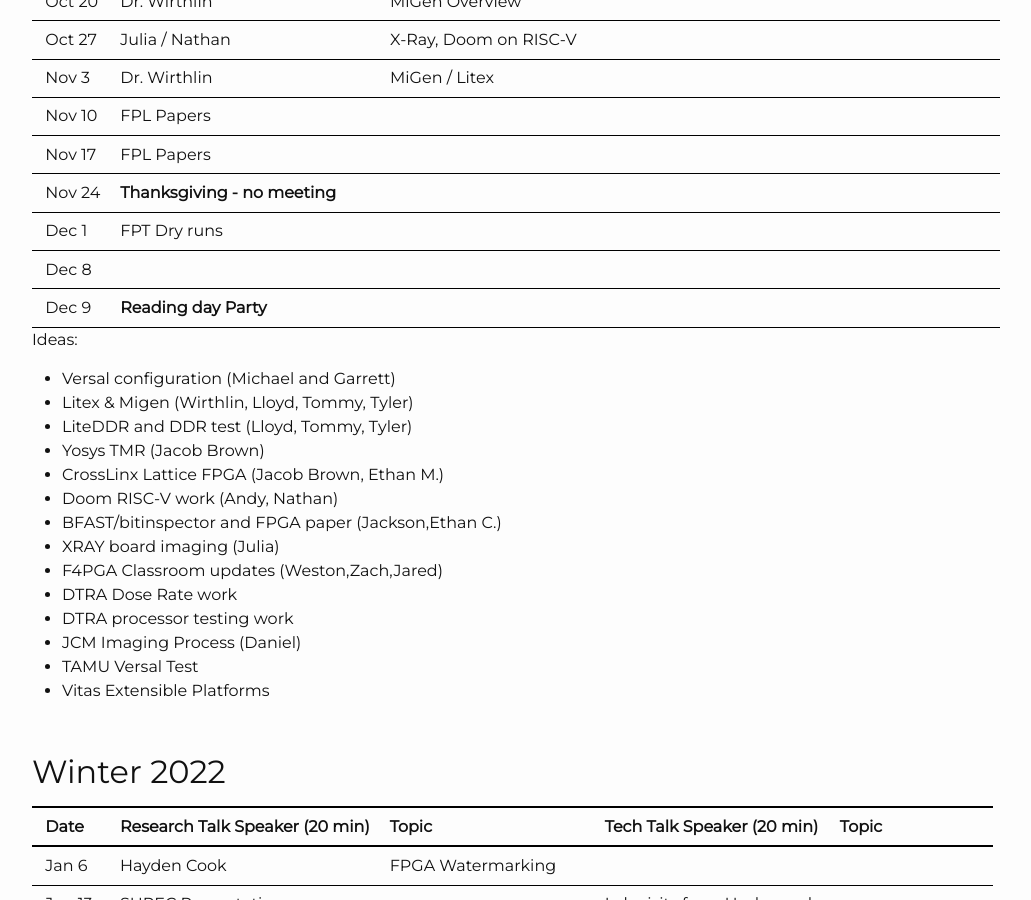
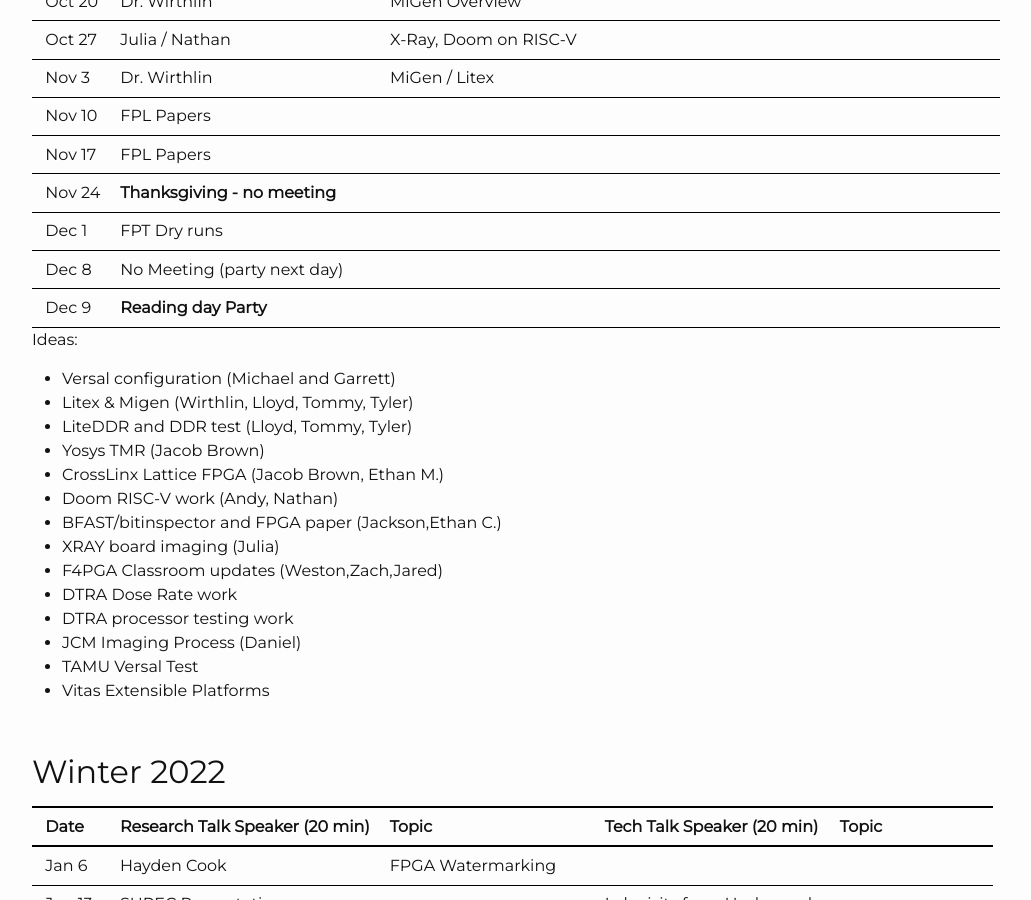
Before and after one commit to byuccl/byuccl.github.io, a Jekyll site: the page built from pages/schedule.md, in a window 1280 px wide and 900 px high, scrolled down 582 px. Shown: the whole window, without its empty margins (53-1084 px from the left). Built offline with Jekyll 4.4.1, drawn with Linux system fonts in a browser that asks for light colours; nearby versions of some CDN libraries.

Commit message:
Update schedule.md

```diff
--- a/pages/schedule.md
+++ b/pages/schedule.md
@@ -23,7 +23,7 @@
 | Nov 17    |  FPL Papers                       | | | |
 | Nov 24    | **Thanksgiving - no meeting**                                | | | |
 | Dec 1     | FPT Dry runs                                | | | |
-| Dec 8     |                                | | | |
+| Dec 8     | No Meeting (party next day)       | | | |
 | Dec 9     | **Reading day Party**                            | | | |
 
 Ideas:
```
